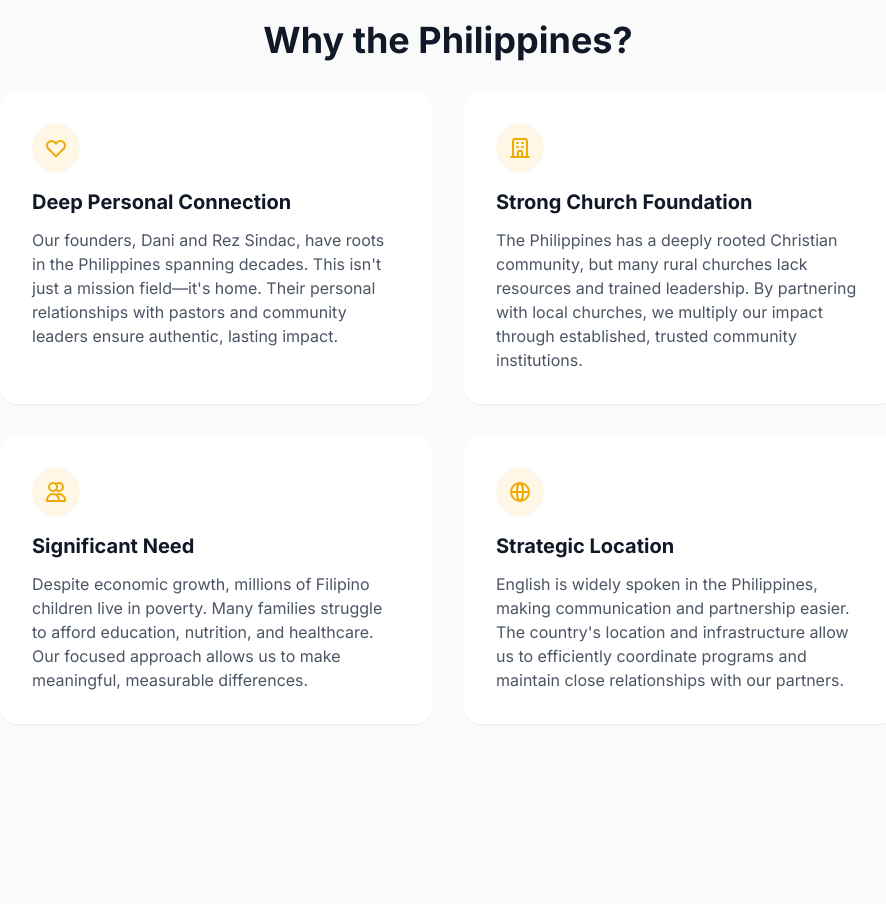
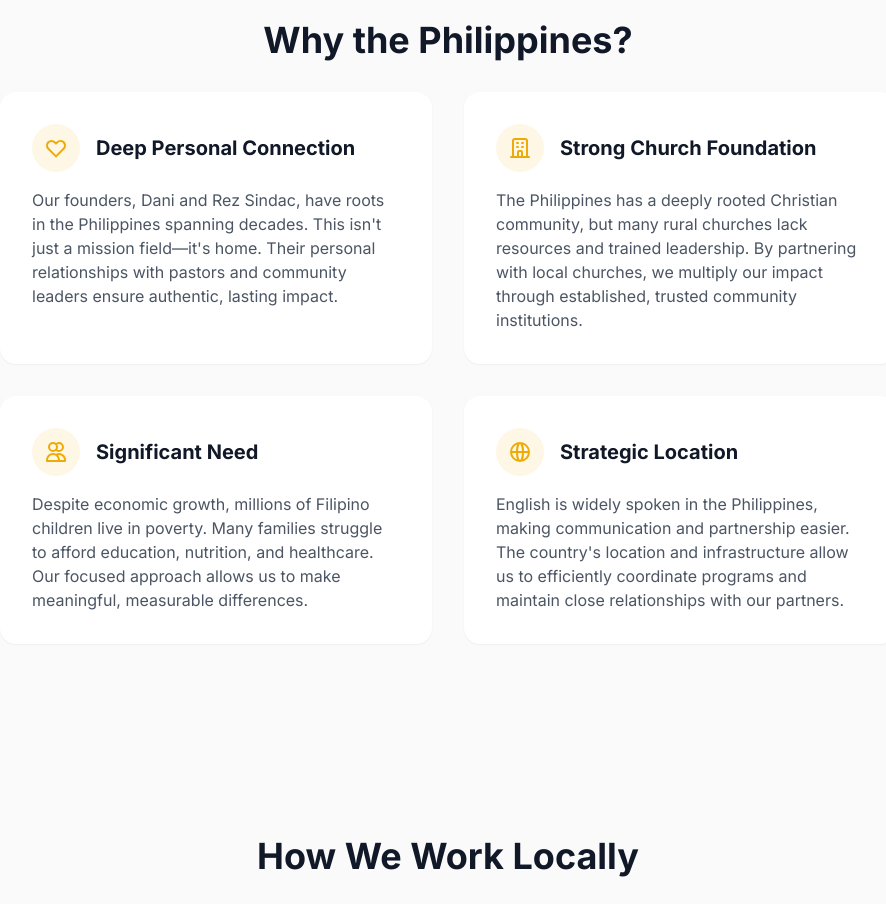
Before and after one commit to pauljorg206/child-and-church-partners, a Next.js app: page /where-we-work in a window 1280 px wide. Shown: the part 1320-2224 px from the top of the page, without its empty margins (192-1078 px from the left). Built offline with nearby package versions, Linux system fonts and the light colour scheme; no server answers.

Commit message:
fix: align icon and title in same row on Why the Philippines cards
Co-Authored-By: Claude Opus 4.6 <noreply@anthropic.com>

```diff
--- a/src/app/where-we-work/page.tsx
+++ b/src/app/where-we-work/page.tsx
@@ -55,7 +55,8 @@ export default function WhereWeWorkPage() {
             </h2>
             <div className="grid gap-8 md:grid-cols-2">
               <div className="rounded-2xl bg-white p-8 shadow-sm">
-                <div className="mb-4 flex h-12 w-12 items-center justify-center rounded-full bg-accent-gold/10">
+                <div className="mb-4 flex items-center gap-4">
+                  <div className="flex h-12 w-12 flex-shrink-0 items-center justify-center rounded-full bg-accent-gold/10">
                     <svg
                       className="h-6 w-6 text-accent-gold"
                       fill="none"
@@ -70,9 +71,10 @@ export default function WhereWeWorkPage() {
                       />
                     </svg>
                   </div>
-                <h3 className="mb-3 text-xl font-bold text-gray-900">
+                  <h3 className="text-xl font-bold text-gray-900">
                     Deep Personal Connection
                   </h3>
+                </div>
                 <p className="text-gray-600">
                   Our founders, Dani and Rez Sindac, have roots in the
                   Philippines spanning decades. This isn&apos;t just a mission
@@ -83,7 +85,8 @@ export default function WhereWeWorkPage() {
               </div>
 
               <div className="rounded-2xl bg-white p-8 shadow-sm">
-                <div className="mb-4 flex h-12 w-12 items-center justify-center rounded-full bg-accent-gold/10">
+                <div className="mb-4 flex items-center gap-4">
+                  <div className="flex h-12 w-12 flex-shrink-0 items-center justify-center rounded-full bg-accent-gold/10">
                     <svg
                       className="h-6 w-6 text-accent-gold"
                       fill="none"
@@ -98,9 +101,10 @@ export default function WhereWeWorkPage() {
                       />
                     </svg>
                   </div>
-                <h3 className="mb-3 text-xl font-bold text-gray-900">
+                  <h3 className="text-xl font-bold text-gray-900">
                     Strong Church Foundation
                   </h3>
+                </div>
                 <p className="text-gray-600">
                   The Philippines has a deeply rooted Christian community, but
                   many rural churches lack resources and trained leadership. By
@@ -110,7 +114,8 @@ export default function WhereWeWorkPage() {
               </div>
 
               <div className="rounded-2xl bg-white p-8 shadow-sm">
-                <div className="mb-4 flex h-12 w-12 items-center justify-center rounded-full bg-accent-gold/10">
+                <div className="mb-4 flex items-center gap-4">
+                  <div className="flex h-12 w-12 flex-shrink-0 items-center justify-center rounded-full bg-accent-gold/10">
                     <svg
                       className="h-6 w-6 text-accent-gold"
                       fill="none"
@@ -125,9 +130,10 @@ export default function WhereWeWorkPage() {
                       />
                     </svg>
                   </div>
-                <h3 className="mb-3 text-xl font-bold text-gray-900">
+                  <h3 className="text-xl font-bold text-gray-900">
                     Significant Need
                   </h3>
+                </div>
                 <p className="text-gray-600">
                   Despite economic growth, millions of Filipino children live in
                   poverty. Many families struggle to afford education,
@@ -137,7 +143,8 @@ export default function WhereWeWorkPage() {
               </div>
 
               <div className="rounded-2xl bg-white p-8 shadow-sm">
-                <div className="mb-4 flex h-12 w-12 items-center justify-center rounded-full bg-accent-gold/10">
+                <div className="mb-4 flex items-center gap-4">
+                  <div className="flex h-12 w-12 flex-shrink-0 items-center justify-center rounded-full bg-accent-gold/10">
                     <svg
                       className="h-6 w-6 text-accent-gold"
                       fill="none"
@@ -152,9 +159,10 @@ export default function WhereWeWorkPage() {
                       />
                     </svg>
                   </div>
-                <h3 className="mb-3 text-xl font-bold text-gray-900">
+                  <h3 className="text-xl font-bold text-gray-900">
                     Strategic Location
                   </h3>
+                </div>
                 <p className="text-gray-600">
                   English is widely spoken in the Philippines, making
                   communication and partnership easier. The country&apos;s
```
Lines whose indentation alone changed are shown as unchanged.
